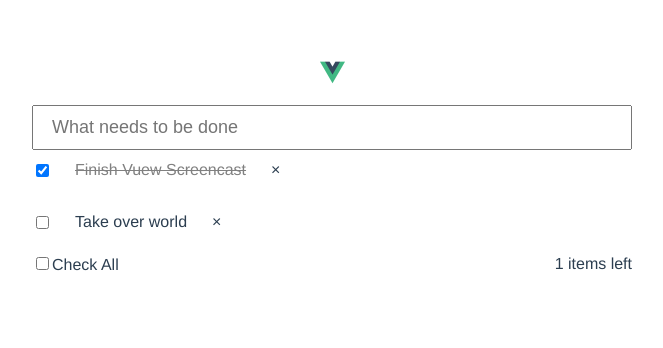
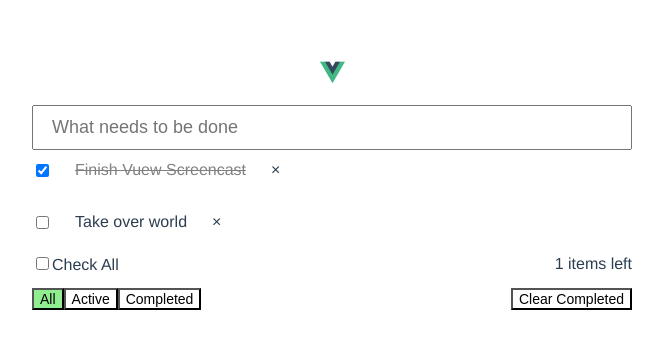
Before and after one commit to Avin-Techv/todo-vue, a Vue app: page / in a window 1280 px wide. Both pictures are taken after a click on the checkbox 350 px from the left and 170 px from the top of the page. Shown: the top 348 px of the page, without its empty margins (308-971 px from the left). Built offline with nearby package versions, Linux system fonts and the light colour scheme.

Commit message:
add more animations to fade

```diff
--- a/src/components/TodoList.vue
+++ b/src/components/TodoList.vue
@@ -1,7 +1,8 @@
 <template>
     <div>
         <input type="text" class="todo-input" placeholder="What needs to be done" v-model="newTodo" @keyup.enter="addTodo">
-        <div v-for="(todo, index) in todos" :key="todo.id" class="todo-item">
+        <transition-group name="fade" enter-active-class="animated fadeInUp" leave-active-class="animated fadeOutDown">
+        <div v-for="(todo, index) in todosFiltered" :key="todo.id" class="todo-item" leave-active-class="animated fadeOutDown">
             <div class="todo-item-left">
                 <input type="checkbox" v-model="todo.completed">
                 <div v-if="!todo.editing" @dblclick="editTodo(todo)" class="todo-item-label" :class="{ completed: todo.completed }"> {{ todo.title }} </div>
@@ -9,11 +10,26 @@
             <div class="remove-item" @click="removeTodo(index)"> &times;</div>
             </div>
         </div>
+        </transition-group>
+
 
         <div class="extra-container">
             <div><label><input type="checkbox" :checked="!anyRemaining" @change="checkAllTodos">Check All</label></div>
             <div>{{ remaining }} items left</div>
         </div>
+
+        <div class="extra-container">
+            <div>
+                <button :class="{ active: filter == 'all' }" @click="filter='all'">All</button>
+                <button :class="{ active: filter == 'active' }" @click="filter='active'">Active</button>
+                <button :class="{ active: filter == 'completed' }" @click="filter='completed'">Completed</button>
+            </div>
+
+            <button v-if="showClearCompletedButton" @click="clearCompleted">
+                Clear Completed
+            </button>
+        </div>
+
     </div>
 
 </template>
@@ -26,6 +42,7 @@
                 newTodo: '',
                 idForTodo: 3,
                 beforeEditCache: '',
+                filter: 'all',
                 todos: [{
                         'id': 1,
                         'title': 'Finish Vuew Screencast',
@@ -46,10 +63,22 @@
             remaining(){
                 return this.todos.filter(todo => !todo.completed).length
             },
-
             anyRemaining(){
                 return this.remaining != 0
             },
+            todosFiltered() {
+            if (this.filter == 'all') {
+                return this.todos
+            } else if (this.filter == 'active') {
+                return this.todos.filter(todo => !todo.completed)
+            } else if (this.filter == 'completed') {
+                return this.todos.filter(todo => todo.completed)
+            }
+            return this.todos
+            },
+            showClearCompletedButton(){
+                return this.todos.filter(todo => todo.completed).length > 0
+            }
         },
 
         directives: {
@@ -97,6 +126,10 @@
                 this.todos.forEach( (todo) => todo.completed = event.target.checked)
             },
 
+            clearCompleted(){
+                this.todos = this.todos.filter(todo => !todo.completed)
+            },
+
             removeTodo(index){
                 this.todos.splice(index, 1)
             }
@@ -105,6 +138,8 @@
 </script>
 
 <style lang="scss">
+    @import url("https://cdnjs.cloudflare.com/ajax/libs/animate.css/3.7.0/animate.min.css");
+
     .todo-input {
         width: 100%;
         padding: 10px 18px;
@@ -120,6 +155,7 @@
         display: flex;
         align-items: center;
         justify-content: space-between;
+        animation-duration: 0.3s;
     }
 
     .remove-item{
```
